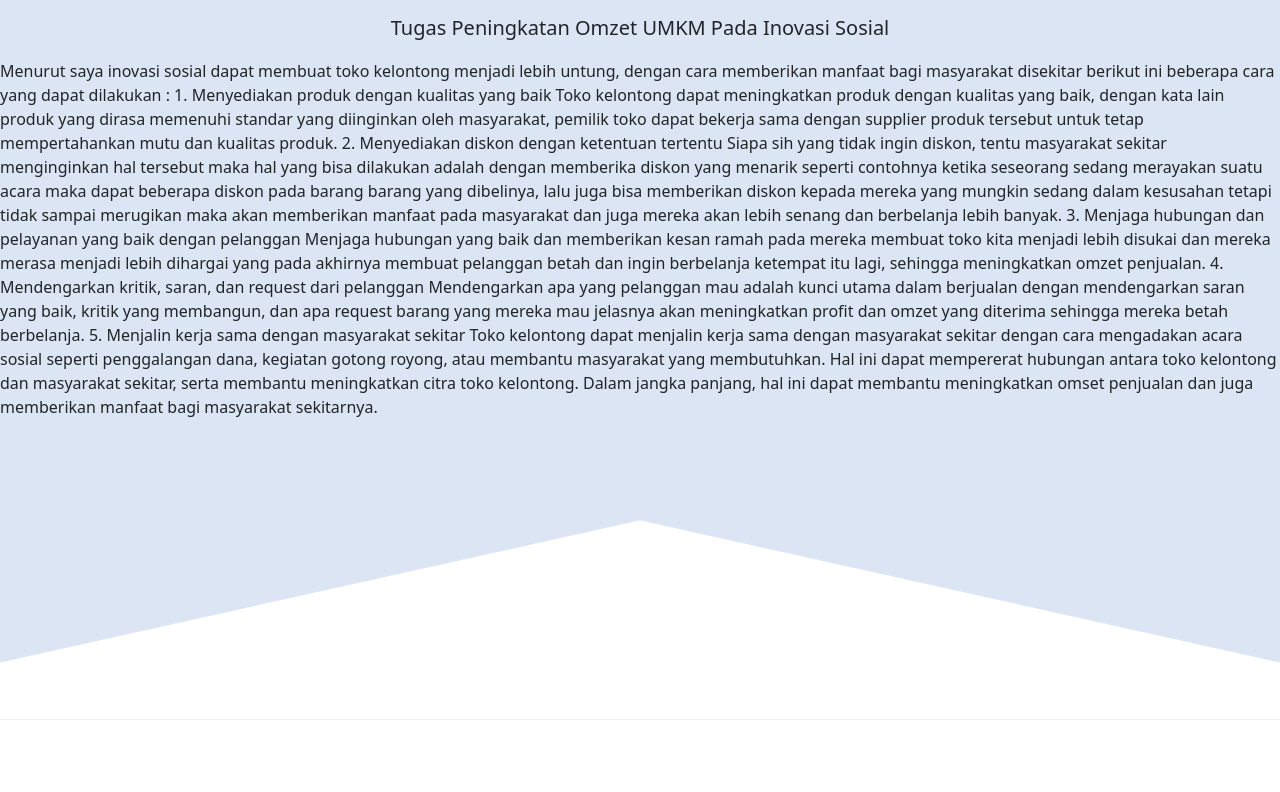
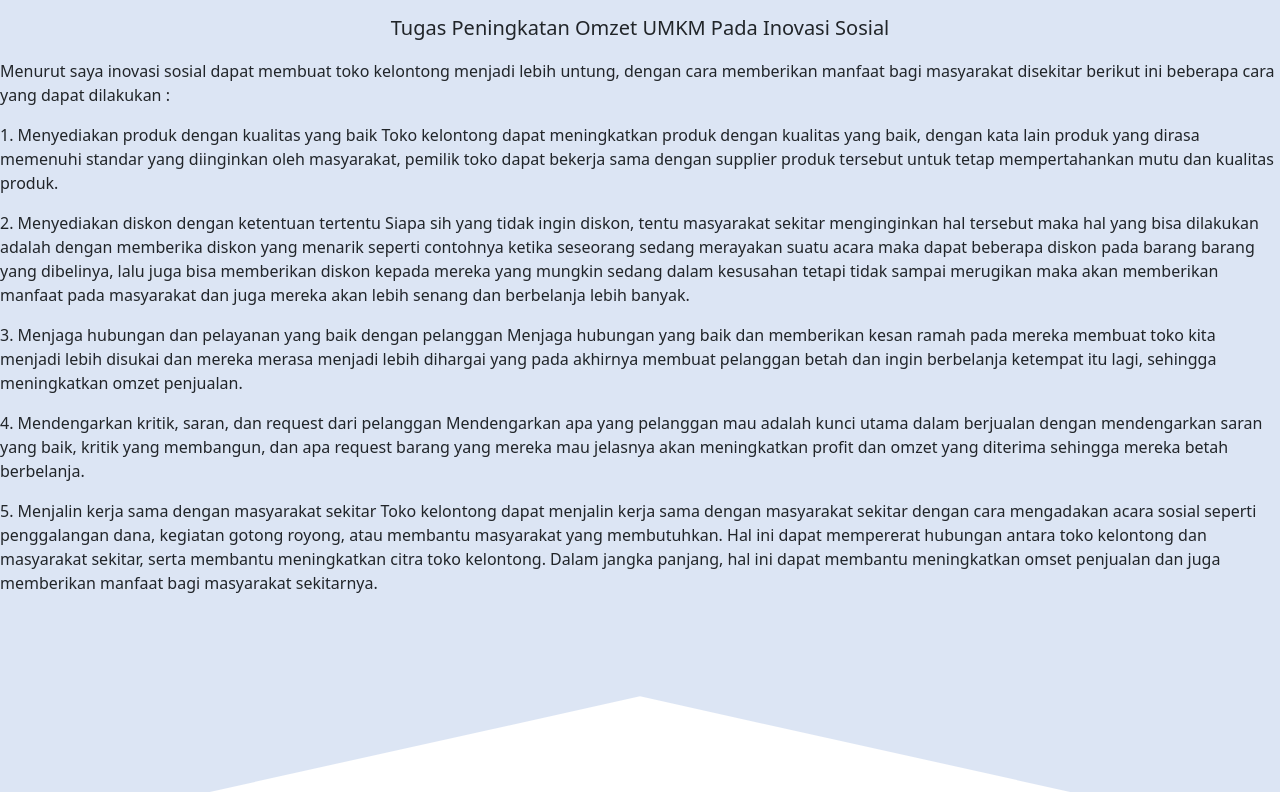
Before and after one commit to reinch/reinch.github.io, a plain HTML site: page index.html in a window 1280 px wide. Shown: the part 660-1452 px from the top of the page. Drawn offline with nearby package versions, Linux system fonts and the light colour scheme.

Commit message:
Update index.html

```diff
--- a/index.html
+++ b/index.html
@@ -56,25 +56,25 @@ Manajemen inovasi memainkan peran penting dalam menghasilkan keunggulan kompetit
 
       <p class="lead">Tugas Peningkatan Omzet UMKM Pada Inovasi Sosial</p>
 
-      <p align="left"> Menurut saya inovasi sosial dapat membuat toko kelontong menjadi lebih untung, dengan cara memberikan manfaat bagi masyarakat disekitar berikut ini beberapa cara yang dapat dilakukan :
+      <p align="left"> Menurut saya inovasi sosial dapat membuat toko kelontong menjadi lebih untung, dengan cara memberikan manfaat bagi masyarakat disekitar berikut ini beberapa cara yang dapat dilakukan :</p>
+      <p></p>
+<p align="left">1. Menyediakan produk dengan kualitas yang baik
 
-1. Menyediakan produk dengan kualitas yang baik
+Toko kelontong dapat meningkatkan produk dengan kualitas yang baik, dengan kata lain produk yang dirasa memenuhi standar yang diinginkan oleh masyarakat, pemilik toko dapat bekerja sama dengan supplier produk tersebut untuk tetap mempertahankan mutu dan kualitas produk.</p>
+      <p></p>
+<p align="left">2. Menyediakan diskon dengan ketentuan tertentu
 
-Toko kelontong dapat meningkatkan produk dengan kualitas yang baik, dengan kata lain produk yang dirasa memenuhi standar yang diinginkan oleh masyarakat, pemilik toko dapat bekerja sama dengan supplier produk tersebut untuk tetap mempertahankan mutu dan kualitas produk.
+Siapa sih yang tidak ingin diskon, tentu masyarakat sekitar menginginkan hal tersebut maka hal yang bisa dilakukan adalah dengan memberika diskon yang menarik seperti contohnya ketika seseorang sedang merayakan suatu acara maka dapat beberapa diskon pada barang barang yang dibelinya, lalu juga bisa memberikan diskon kepada mereka yang mungkin sedang dalam kesusahan tetapi tidak sampai merugikan maka akan memberikan manfaat pada masyarakat dan juga mereka akan lebih senang dan berbelanja lebih banyak. </p>
+      <p></p>
+<p align="left">3. Menjaga hubungan dan pelayanan yang baik dengan pelanggan
 
-2. Menyediakan diskon dengan ketentuan tertentu
+Menjaga hubungan yang baik dan memberikan kesan ramah pada mereka membuat toko kita menjadi lebih disukai dan mereka merasa menjadi lebih dihargai yang pada akhirnya membuat pelanggan betah dan ingin berbelanja ketempat itu lagi, sehingga meningkatkan omzet penjualan.</p>
+      <p></p>
+<p align="left">4. Mendengarkan kritik, saran, dan request dari pelanggan
 
-Siapa sih yang tidak ingin diskon, tentu masyarakat sekitar menginginkan hal tersebut maka hal yang bisa dilakukan adalah dengan memberika diskon yang menarik seperti contohnya ketika seseorang sedang merayakan suatu acara maka dapat beberapa diskon pada barang barang yang dibelinya, lalu juga bisa memberikan diskon kepada mereka yang mungkin sedang dalam kesusahan tetapi tidak sampai merugikan maka akan memberikan manfaat pada masyarakat dan juga mereka akan lebih senang dan berbelanja lebih banyak.
-
-3. Menjaga hubungan dan pelayanan yang baik dengan pelanggan
-
-Menjaga hubungan yang baik dan memberikan kesan ramah pada mereka membuat toko kita menjadi lebih disukai dan mereka merasa menjadi lebih dihargai yang pada akhirnya membuat pelanggan betah dan ingin berbelanja ketempat itu lagi, sehingga meningkatkan omzet penjualan.
-
-4. Mendengarkan kritik, saran, dan request dari pelanggan
-
-Mendengarkan apa yang pelanggan mau adalah kunci utama dalam berjualan dengan mendengarkan saran yang baik, kritik yang membangun, dan apa request barang yang mereka mau jelasnya akan meningkatkan profit dan omzet yang diterima sehingga mereka betah berbelanja.
-
-5. Menjalin kerja sama dengan masyarakat sekitar
+Mendengarkan apa yang pelanggan mau adalah kunci utama dalam berjualan dengan mendengarkan saran yang baik, kritik yang membangun, dan apa request barang yang mereka mau jelasnya akan meningkatkan profit dan omzet yang diterima sehingga mereka betah berbelanja.</p>
+      <p></p>
+<p align="left">5. Menjalin kerja sama dengan masyarakat sekitar
 
 Toko kelontong dapat menjalin kerja sama dengan masyarakat sekitar dengan cara mengadakan acara sosial seperti penggalangan dana, kegiatan gotong royong, atau membantu masyarakat yang membutuhkan. Hal ini dapat mempererat hubungan antara toko kelontong dan masyarakat sekitar, serta membantu meningkatkan citra toko kelontong. Dalam jangka panjang, hal ini dapat membantu meningkatkan omset penjualan dan juga memberikan manfaat bagi masyarakat sekitarnya. </p>
 
```
